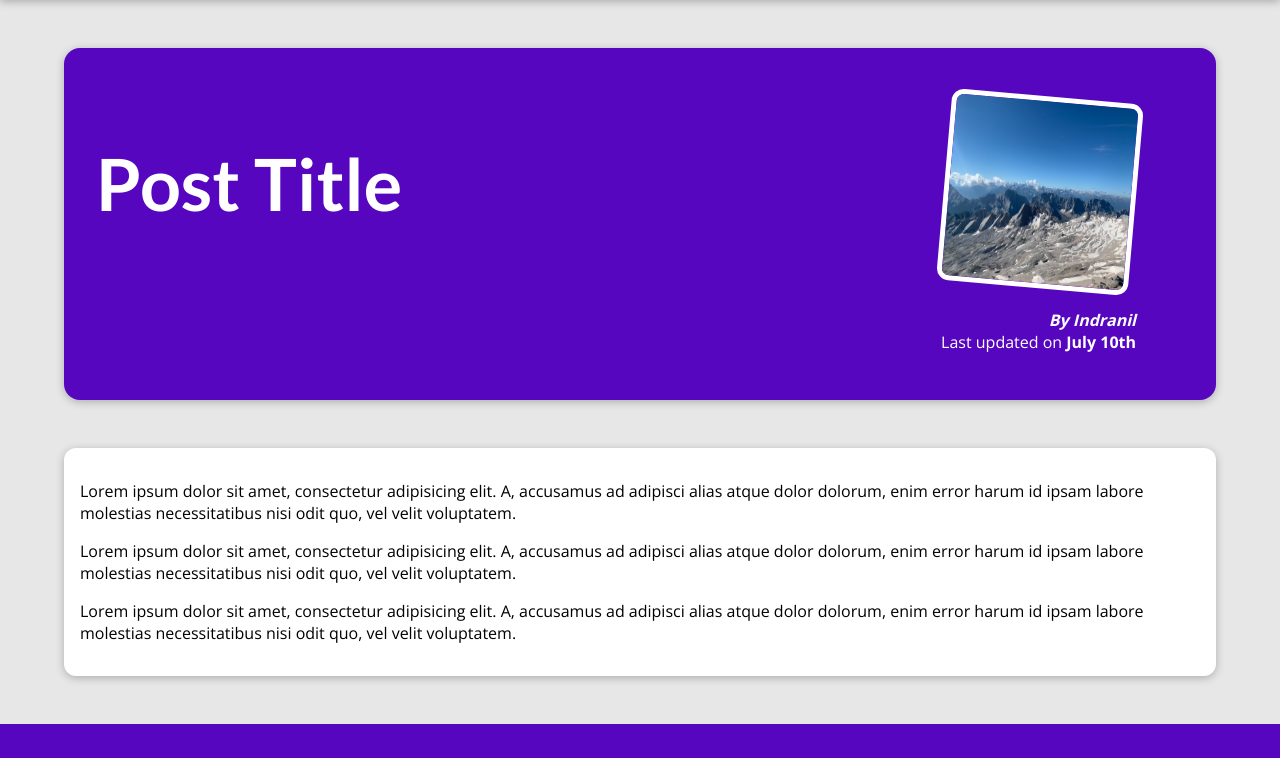
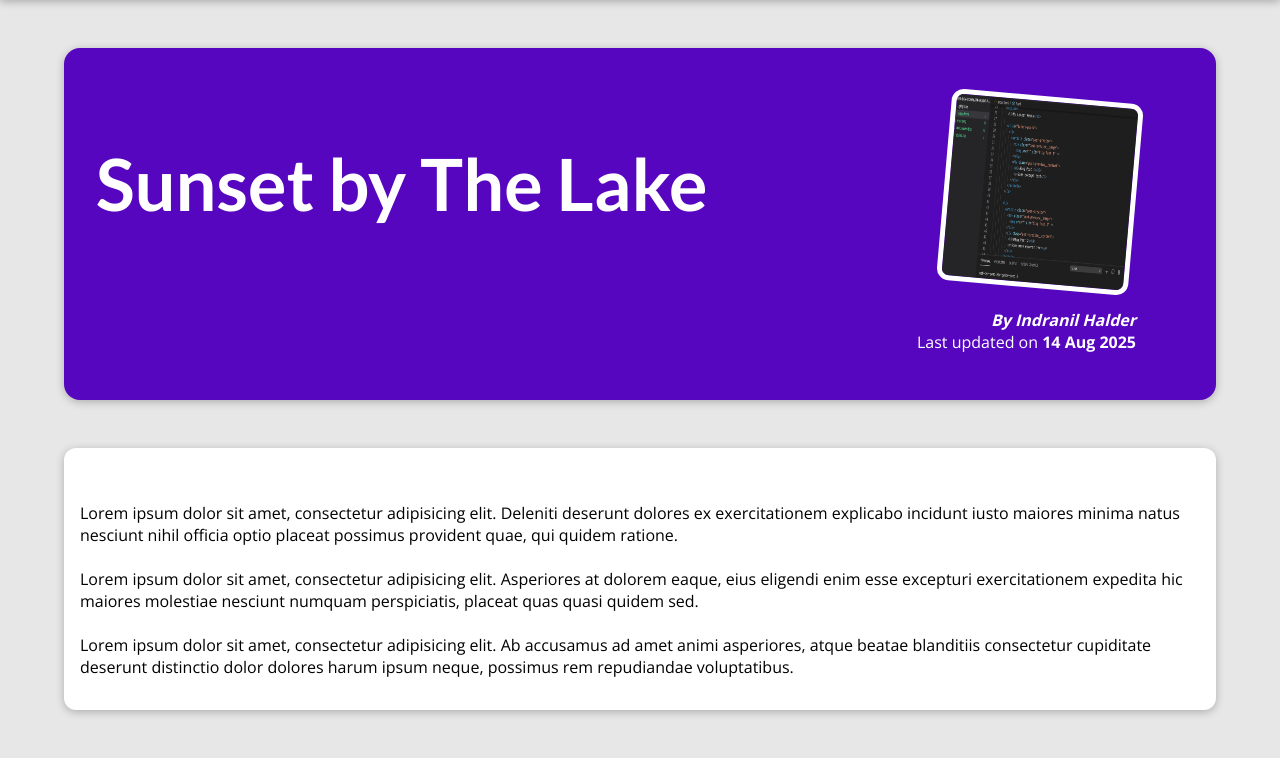
Before and after one commit to indranildeveloper/django-blog, a Django app: page /posts/sunset-by-the-lake in a window 1280 px wide. Shown: the part 80-838 px from the top of the page. Before the commit the page ends 804 px from the top, so only its background shows below. Run offline with Django 5.2, Linux system fonts and the light colour scheme.

Commit message:
Add single blog page
Signed-off-by: Indranil Halder <indranilhalder.dev@gmail.com>

```diff
--- a/blog/templates/blog/post-detail.html
+++ b/blog/templates/blog/post-detail.html
@@ -1,38 +1,25 @@
 {% extends "base.html" %}
 {% load static %}
 {% block title %}
-    This post title
+    {{ post.title }}
 {% endblock title %}
 {% block css_files %}
     <link rel="stylesheet" href="{% static "blog/post-detail.css" %}">
 {% endblock css_files %}
 {% block content %}
     <section id="summary">
-        <h2>Post Title</h2>
+        <h2>{{ post.title }}</h2>
         <article>
-            <img src="{% static 'blog/images/mountains.jpg' %}" alt="Post Title" />
-            <address>By Indranil</address>
+            <img src="{% static 'blog/images/'|add:post.image %}"
+                 alt="{{ post.title }}" />
+            <address>By {{ post.author }}</address>
             <div>
                 Last updated on
-                <time>July 10th</time>
+                <time>{{ post.date|date:"d M Y" }}</time>
             </div>
         </article>
     </section>
     <main>
-        <p>
-            Lorem ipsum dolor sit amet, consectetur adipisicing elit. A, accusamus ad adipisci alias atque dolor
-            dolorum,
-            enim error harum id ipsam labore molestias necessitatibus nisi odit quo, vel velit voluptatem.
-        </p>
-        <p>
-            Lorem ipsum dolor sit amet, consectetur adipisicing elit. A, accusamus ad adipisci alias atque dolor
-            dolorum,
-            enim error harum id ipsam labore molestias necessitatibus nisi odit quo, vel velit voluptatem.
-        </p>
-        <p>
-            Lorem ipsum dolor sit amet, consectetur adipisicing elit. A, accusamus ad adipisci alias atque dolor
-            dolorum,
-            enim error harum id ipsam labore molestias necessitatibus nisi odit quo, vel velit voluptatem.
-        </p>
+        {{ post.content|linebreaks }}
     </main>
 {% endblock content %}
--- a/blog/views.py
+++ b/blog/views.py
@@ -7,11 +7,14 @@ all_posts = [
         "slug": "hike-in-the-mountains",
         "image": "mountains.jpg",
         "date": date(2025, 7, 21),
+        "author": "Indranil Halder",
         "title": "Hike in The Mountains",
         "excerpt": "There's nothing like the views you get when hiking in the mountains! And I wasn't even prepared for what happened whilst I was enjoying the view!",
         "content": """
             Lorem ipsum dolor sit amet, consectetur adipisicing elit. A, accusamus ad adipisci alias atque dolor dolorum, enim error harum id ipsam labore molestias necessitatibus nisi odit quo, vel velit voluptatem.
+
             Lorem ipsum dolor sit amet, consectetur adipisicing elit. A, accusamus ad adipisci alias atque dolor dolorum, enim error harum id ipsam labore molestias necessitatibus nisi odit quo, vel velit voluptatem.
+
             Lorem ipsum dolor sit amet, consectetur adipisicing elit. A, accusamus ad adipisci alias atque dolor dolorum, enim error harum id ipsam labore molestias necessitatibus nisi odit quo, vel velit voluptatem.
         """,
     },
@@ -19,11 +22,14 @@ all_posts = [
         "slug": "sunset-by-the-lake",
         "image": "coding.jpg",
         "date": date(2025, 8, 14),
+        "author": "Indranil Halder",
         "title": "Sunset by The Lake",
         "excerpt": "The calm waves of the lake reflected the fiery sky as the sun went down. It was a peaceful moment that turned into an unexpected adventure.",
         "content": """
             Lorem ipsum dolor sit amet, consectetur adipisicing elit. Deleniti deserunt dolores ex exercitationem explicabo incidunt iusto maiores minima natus nesciunt nihil officia optio placeat possimus provident quae, qui quidem ratione.
+
             Lorem ipsum dolor sit amet, consectetur adipisicing elit. Asperiores at dolorem eaque, eius eligendi enim esse excepturi exercitationem expedita hic maiores molestiae nesciunt numquam perspiciatis, placeat quas quasi quidem sed.
+
             Lorem ipsum dolor sit amet, consectetur adipisicing elit. Ab accusamus ad amet animi asperiores, atque beatae blanditiis consectetur cupiditate deserunt distinctio dolor dolores harum ipsum neque, possimus rem repudiandae voluptatibus.
         """,
     },
@@ -31,11 +37,14 @@ all_posts = [
         "slug": "night-under-the-stars",
         "image": "woods.jpg",
         "date": date(2025, 9, 3),
+        "author": "Indranil Halder",
         "title": "Night Under The Stars",
         "excerpt": "Lying beneath a sky full of stars reminded me how vast the universe is. It was one of those nights that makes you feel both tiny and infinite.",
         "content": """
             Lorem ipsum dolor sit amet, consectetur adipisicing elit. Amet, asperiores atque consequatur cum distinctio doloremque eveniet explicabo facere, inventore itaque nisi nobis omnis perspiciatis, quas quis recusandae sequi tempore voluptates.
+
             Lorem ipsum dolor sit amet, consectetur adipisicing elit. Consequuntur ducimus harum illum iure maxime minima nihil, nisi officiis perspiciatis placeat quaerat quia quidem ratione reprehenderit, sequi sunt tempora temporibus voluptates.
+
             Lorem ipsum dolor sit amet, consectetur adipisicing elit. Aspernatur assumenda atque consequatur dolorem eos magnam officia quam quas quasi quisquam repellendus, repudiandae saepe sapiente sint sit ut veritatis voluptate voluptates.
         """,
     },
@@ -54,11 +63,15 @@ def starting_page(request):
 
 
 def posts(request):
-    return render(request, "blog/all-posts.html")
+    return render(request, "blog/all-posts.html", {"all_posts": all_posts})
 
 
 def post_details(request, slug):
+    identified_post = next(post for post in all_posts if post["slug"] == slug)
     return render(
         request,
         "blog/post-detail.html",
+        {
+            "post": identified_post,
+        },
     )
```
Also changed, not shown: blog/templates/blog/all-posts.html (+3 -6 lines).
